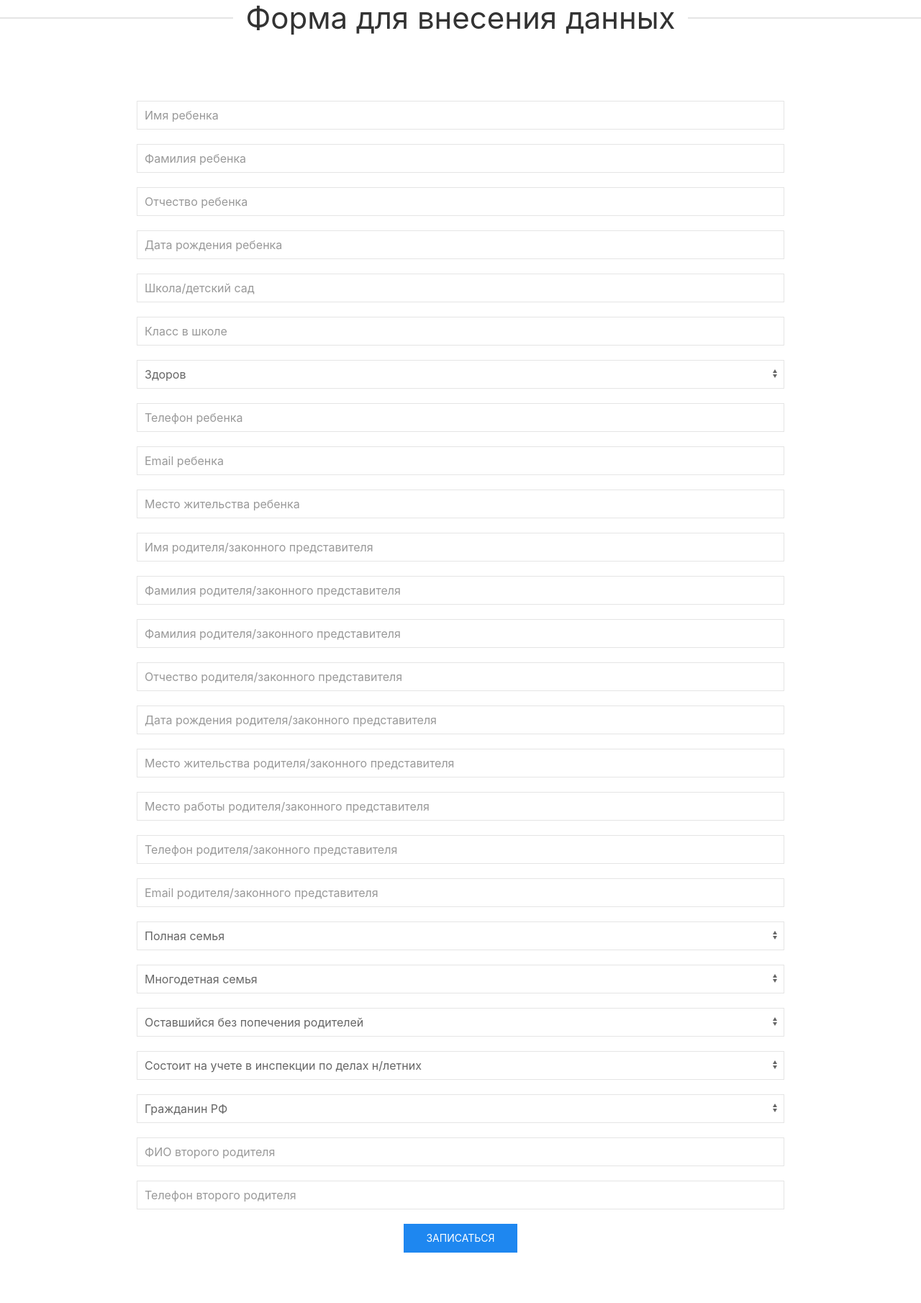
After one commit to Fe0fan0v/YunostService, a Flask app: page /registration/1 in a window 1280 px wide. The commit adds this page. Shown: the whole page at 72% size. Run offline with Flask 2, Linux system fonts and the light colour scheme.

Commit message:
add_registration_form

```diff
--- a/app.py
+++ b/app.py
@@ -1,13 +1,13 @@
 from flask import Flask, render_template, request
 from db import db_session
 from db.models import Course
-from forms import NewCourse, RegisterForm
+from forms import NewCourse, RegisterForm, RegisterChild
 import urllib.parse
 
 
 app = Flask(__name__)
 app.config['SECRET_KEY'] = 'super_secret_key'
-db_session.global_init()
+# db_session.global_init()
 
 
 @app.route('/', methods=['GET', 'POST'])
@@ -61,6 +61,15 @@ def add_course():
 #     return render_template('course_redaction.html', title='Редактировать объединение', form=form)
 
 
+@app.route('/registration/<course>', methods=['GET', 'POST'])
+def registration(course):
+    form = RegisterChild()
+    if request.method == 'POST':
+        print(request.form.to_dict())
+        print(course)
+    return render_template('registration.html', title='Форма для внесения данных', form=form)
+
+
 if __name__ == '__main__':
-    db_session.global_init()
+    # db_session.global_init()
     app.run()
--- a/db/__all_models.py
+++ b/db/__all_models.py
@@ -1 +1 @@
-from .models import Course
+from .models import Course, Registration
--- a/forms.py
+++ b/forms.py
@@ -1,6 +1,6 @@
 from flask_wtf import FlaskForm
 from wtforms import EmailField, StringField, SubmitField, PasswordField, DateField, TelField, SelectField, IntegerField, \
-    TextAreaField, TimeField
+    TextAreaField, TimeField, BooleanField
 from wtforms.validators import DataRequired
 
 
@@ -26,7 +26,8 @@ class NewCourse(FlaskForm):
                             choices=['Изобразительное искусство', 'Вокал', 'Хореография', 'Театр', 'Цирк',
                                      'Развивающая акробатика', 'Журналистика', 'Психология',
                                      'Декоративно-прикладное творчество (валяние из шерсти, бисероплетение, текстильная кукла и др.)',
-                                     'Конструирование, моделирование', 'Спорт', 'Шахматы', 'Английский язык', 'Подготовка к школе',
+                                     'Конструирование, моделирование', 'Спорт', 'Шахматы', 'Английский язык',
+                                     'Подготовка к школе',
                                      'Естественные науки (химия, биология, астрономия, геология)',
                                      'IT (программирование, робототехника, технический английский и др.)',
                                      'Фотография и видеография'])
@@ -41,3 +42,36 @@ class NewCourse(FlaskForm):
     schedule_time = TimeField('Время занятия', validators=[DataRequired()])
     description = TextAreaField('Описание курса', validators=[DataRequired()])
     submit = SubmitField('Сохранить', validators=[DataRequired()])
+
+
+class RegisterChild(FlaskForm):
+    child_name = StringField('Имя ребенка', validators=[DataRequired()])
+    child_surname = StringField('Фамилия ребенка', validators=[DataRequired()])
+    child_patronymic = StringField('Отчество ребенка', validators=[DataRequired()])
+    child_birthday = DateField('Дата рождения ребенка', validators=[DataRequired()])
+    educational_institution = StringField('Школа/детский сад', validators=[DataRequired()])
+    edu_class = StringField('Класс в школе', validators=[DataRequired()])
+    health = SelectField('Здоровье', validators=[DataRequired()], choices=['Здоров', 'ОВЗ', 'Инвалид'])
+    child_phone = StringField('Телефон ребенка', validators=[DataRequired()])
+    child_email = EmailField('Email ребенка', validators=[DataRequired()])
+    child_residence = StringField('Место жительства ребенка', validators=[DataRequired()])
+    # -------------информация о родителе------------#
+    parent_name = StringField('Имя родителя/законного представителя', validators=[DataRequired()])
+    parent_surname = StringField('Фамилия родителя/законного представителя', validators=[DataRequired()])
+    parent_patronymic = StringField('Отчество родителя/законного представителя', validators=[DataRequired()])
+    parent_birthday = DateField('Дата рождения родителя/законного представителя', validators=[DataRequired()])
+    parent_residence = StringField('Место жительства родителя/законного представителя', validators=[DataRequired()])
+    parent_work = StringField('Место работы родителя/законного представителя', validators=[DataRequired()])
+    parent_phone = StringField('Телефон родителя/законного представителя', validators=[DataRequired()])
+    parent_email = EmailField('Email родителя/законного представителя', validators=[DataRequired()])
+    full_family = SelectField('Полная семья', validators=[DataRequired()], choices=['Полная семья', 'Неполная семья'])
+    large_family = SelectField('Многодетная семья', validators=[DataRequired()], choices=['Многодетная семья', 'Нет'])
+    without_parents = SelectField('Оставшийся без попечения родителей', validators=[DataRequired()],
+                                  choices=['Оставшийся без попечения родителей', 'Нет'])
+    police_record = SelectField('Состоит на учете в инспекции по делах н/летних', validators=[DataRequired()],
+                                choices=['Состоит на учете в инспекции по делах н/летних', 'Нет'])
+    resident = SelectField('Гражданин РФ', validators=[DataRequired()],
+                           choices=['Гражданин РФ', 'Не является гражданином РФ'])
+    second_parent_fio = StringField('ФИО второго родителя')
+    second_parent_phone = StringField('Телефон второго родителя')
+    submit = SubmitField('Записаться')
--- a/templates/enroll.html
+++ b/templates/enroll.html
@@ -68,6 +68,7 @@
                                     <div class="uk-grid-small uk-flex-middle" uk-grid>
                                         <div class="uk-width-expand">
                                             <h3 class="uk-card-title uk-margin-remove-bottom">{{ course.name }}</h3>
+                                            <p>{{ course.teacher }}</p>
                                             <p class="uk-text-meta uk-margin-remove-top">
                                                 С {{ course.age_from }} до {{ course.age_to }} лет
                                             </p>
--- /dev/null
+++ b/templates/registration.html
@@ -0,0 +1,90 @@
+{% extends 'base.html' %}
+
+{% block content %}
+    <div class="uk-container uk-container-small">
+        <form method="post">
+            {{ form.hidden_tag() }}
+            <div class="uk-margin">
+                {{ form.child_name(class="uk-input", type="text", placeholder=form.child_name.label.text) }}
+            </div>
+            <div class="uk-margin">
+                {{ form.child_surname(class="uk-input", type="text", placeholder=form.child_surname.label.text) }}
+            </div>
+            <div class="uk-margin">
+                {{ form.child_patronymic(class="uk-input", type="text", placeholder=form.child_patronymic.label.text) }}
+            </div>
+            <div class="uk-margin">
+                {{ form.child_birthday(class="uk-input", type="text", placeholder=form.child_birthday.label.text) }}
+            </div>
+            <div class="uk-margin">
+                {{ form.educational_institution(class="uk-input", type="text", placeholder=form.educational_institution.label.text) }}
+            </div>
+            <div class="uk-margin">
+                {{ form.edu_class(class="uk-input", type="text", placeholder=form.edu_class.label.text) }}
+            </div>
+            <div class="uk-margin">
+                {{ form.health(class="uk-select") }}
+            </div>
+            <div class="uk-margin">
+                {{ form.child_phone(class="uk-input", type="text", placeholder=form.child_phone.label.text) }}
+            </div>
+            <div class="uk-margin">
+                {{ form.child_email(class="uk-input", type="text", placeholder=form.child_email.label.text) }}
+            </div>
+            <div class="uk-margin">
+                {{ form.child_residence(class="uk-input", type="text", placeholder=form.child_residence.label.text) }}
+            </div>
+            <div class="uk-margin">
+                {{ form.parent_name(class="uk-input", type="text", placeholder=form.parent_name.label.text) }}
+            </div>
+            <div class="uk-margin">
+                {{ form.parent_surname(class="uk-input", type="text", placeholder=form.parent_surname.label.text) }}
+            </div>
+            <div class="uk-margin">
+                {{ form.parent_surname(class="uk-input", type="text", placeholder=form.parent_surname.label.text) }}
+            </div>
+            <div class="uk-margin">
+                {{ form.parent_patronymic(class="uk-input", type="text", placeholder=form.parent_patronymic.label.text) }}
+            </div>
+            <div class="uk-margin">
+                {{ form.parent_birthday(class="uk-input", type="text", placeholder=form.parent_birthday.label.text) }}
+            </div>
+            <div class="uk-margin">
+                {{ form.parent_residence(class="uk-input", type="text", placeholder=form.parent_residence.label.text) }}
+            </div>
+            <div class="uk-margin">
+                {{ form.parent_work(class="uk-input", type="text", placeholder=form.parent_work.label.text) }}
+            </div>
+            <div class="uk-margin">
+                {{ form.parent_phone(class="uk-input", type="text", placeholder=form.parent_phone.label.text) }}
+            </div>
+            <div class="uk-margin">
+                {{ form.parent_email(class="uk-input", type="text", placeholder=form.parent_email.label.text) }}
+            </div>
+            <div class="uk-margin">
+                {{ form.full_family(class="uk-select") }}
+            </div>
+            <div class="uk-margin">
+                {{ form.large_family(class="uk-select") }}
+            </div>
+            <div class="uk-margin">
+                {{ form.without_parents(class="uk-select") }}
+            </div>
+            <div class="uk-margin">
+                {{ form.police_record(class="uk-select") }}
+            </div>
+            <div class="uk-margin">
+                {{ form.resident(class="uk-select") }}
+            </div>
+            <div class="uk-margin">
+                {{ form.second_parent_fio(class="uk-input", type="text", placeholder=form.second_parent_fio.label.text) }}
+            </div>
+            <div class="uk-margin">
+                {{ form.second_parent_phone(class="uk-input", type="text", placeholder=form.second_parent_phone.label.text) }}
+            </div>
+            <div class="uk-text-center uk-margin-large-bottom">
+                {{ form.submit(class="uk-button uk-button-primary") }}
+            </div>
+        </form>
+    </div>
+{% endblock %}
```
Also changed, not shown: db/models.py (+33 -0 lines).
